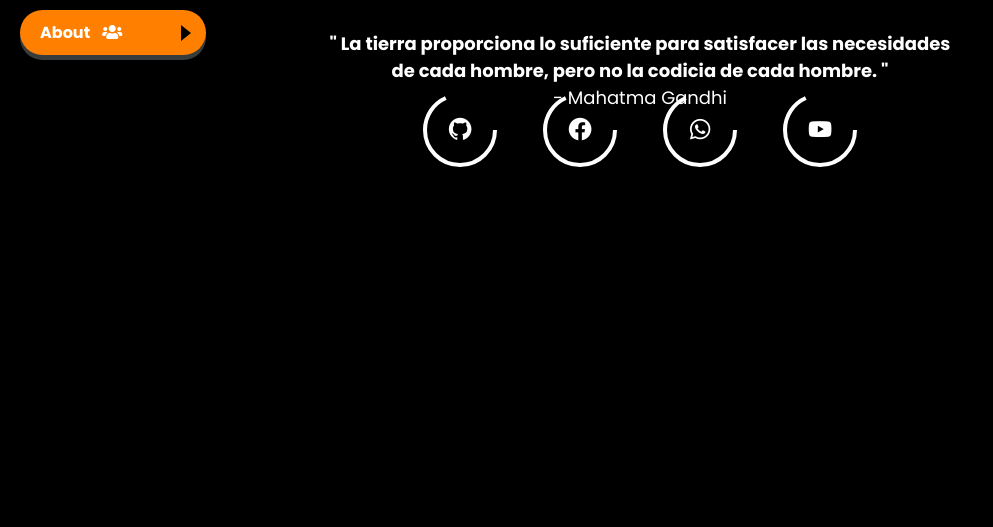
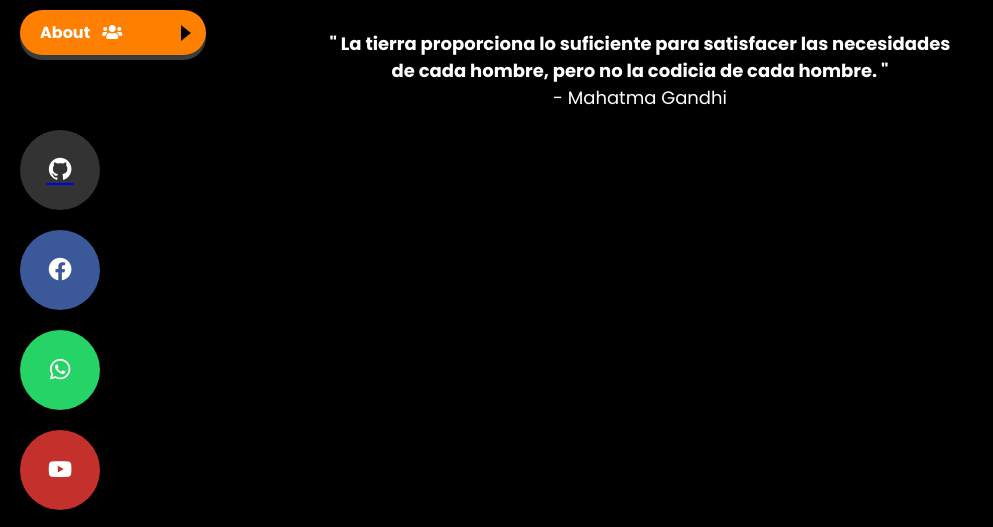
Before and after one commit to AlfredGarciaa/Evaluacion-Impacto-Ambiental, a React (Create React App) app: page /about in a window 1280 px wide. Shown: the part 270-797 px from the top of the page, without its empty margins (0-993 px from the left). Built offline with nearby package versions, Linux system fonts and the light colour scheme; a web font is replaced by a local one.

Commit message:
Transicion de iconos - redes sociales

```diff
--- a/src/Styles/Icons.css
+++ b/src/Styles/Icons.css
@@ -6,56 +6,53 @@
 
 .body1 {
     height: 100vh;
-    display: grid;
-    align-items: center;
-    justify-content: center;
+    display: flex;
+    flex-direction: column;
+    justify-content: flex-end;
+    align-items: flex-start;
     background-color: #000;
+    padding-left: 20px; /* Ajusta el margen izquierdo según tu preferencia */
   }
 
   .main1 {
-    width: 100%;
+    display: flex;
+    flex-direction: column;
+    align-items: center;
+  }
+
+  .icon {
+    width: 80px;
+    height: 80px;
+    margin-bottom: 20px; /* Ajusta el espacio entre los iconos según tu preferencia */
+    border-radius: 50%;
+    background-color: #333333; /* Ajusta el color de fondo de los iconos según tu preferencia */
     display: flex;
     align-items: center;
     justify-content: center;
-    flex-wrap: wrap;
-}
-
-.icon {
-    position: relative;
-    width: 80px;
-    height: 80px;
-    margin: 20px;
-    border-radius: 50%;
-    transition: all .8s;
     cursor: pointer;
+    transition: background-color 0.3s, box-shadow 0.3s, transform 0.3s;
   }
 
   .icon:hover {
     background-color: #8f8484;
-    box-shadow:  0 0 20px #8f8484 ;
+    box-shadow: 0 0 20px #8f8484;
+    transform: scale(1.1); /* Hace que el icono aumente de tamaño al seleccionarlo */
   }
 
-.icon:hover:nth-child(2) {
-    background-color: #3b5998 ;
-    box-shadow:  0 0 20px #3b5998 ;
+  .icon:nth-child(2) {
+    background-color: #3b5998;
   }
 
-.icon:hover:nth-child(3) {
+  .icon:nth-child(3) {
     background-color: #25D366;
-    box-shadow: 0 0 20px #25D366 ;
   }
 
-.icon:hover:nth-child(4) {
-    background-color: #c4302b ;
-    box-shadow:  0 0 20px #c4302b  ;
+  .icon:nth-child(4) {
+    background-color: #c4302b;
   }
 
   .icon i {
     color: #fff;
-    position: absolute;
-    top: 50%;
-    left: 50%;
-    transform: translate(-50%,-50%);
     font-size: 1.7rem;
   }
 
--- a/src/Views/About.js
+++ b/src/Views/About.js
@@ -13,6 +13,8 @@ const About = () => {
     { path: '/context', label: 'Context', icon: <i className="fas fa-book"></i> },
     { path: '/about', label: 'About', icon: <i className="fas fa-users"></i> },
   ];
+
+  const githubRepoURL = 'https://github.com/AlfredGarciaa/Evaluacion-Impacto-Ambiental.git';
 
   return (
     <div>
@@ -48,31 +50,19 @@ const About = () => {
 
       <div className="body1">
         <div className="main1">
-          <div className="icon">
-            <svg height="80" width="80">
-              <circle cx="40" cy="40" r="35" stroke="white" strokeWidth="4" fill="none"></circle>
-            </svg>
+          <a href={githubRepoURL} target="_blank" rel="noopener noreferrer" className="icon">
             <i className="bx bxl-github"></i>
-          </div>
+          </a>
 
           <div className="icon">
-            <svg height="80" width="80">
-              <circle cx="40" cy="40" r="35" stroke="white" strokeWidth="4" fill="none"></circle>
-            </svg>
             <i className="bx bxl-facebook-circle"></i>
           </div>
 
           <div className="icon">
-            <svg height="80" width="80">
-              <circle cx="40" cy="40" r="35" stroke="white" strokeWidth="4" fill="none"></circle>
-            </svg>
             <i className="bx bxl-whatsapp"></i>
           </div>
 
           <div className="icon">
-            <svg height="80" width="80">
-              <circle cx="40" cy="40" r="35" stroke="white" strokeWidth="4" fill="none"></circle>
-            </svg>
             <i className="bx bxl-youtube"></i>
           </div>
         </div>
```
Lines whose indentation alone changed are shown as unchanged.
